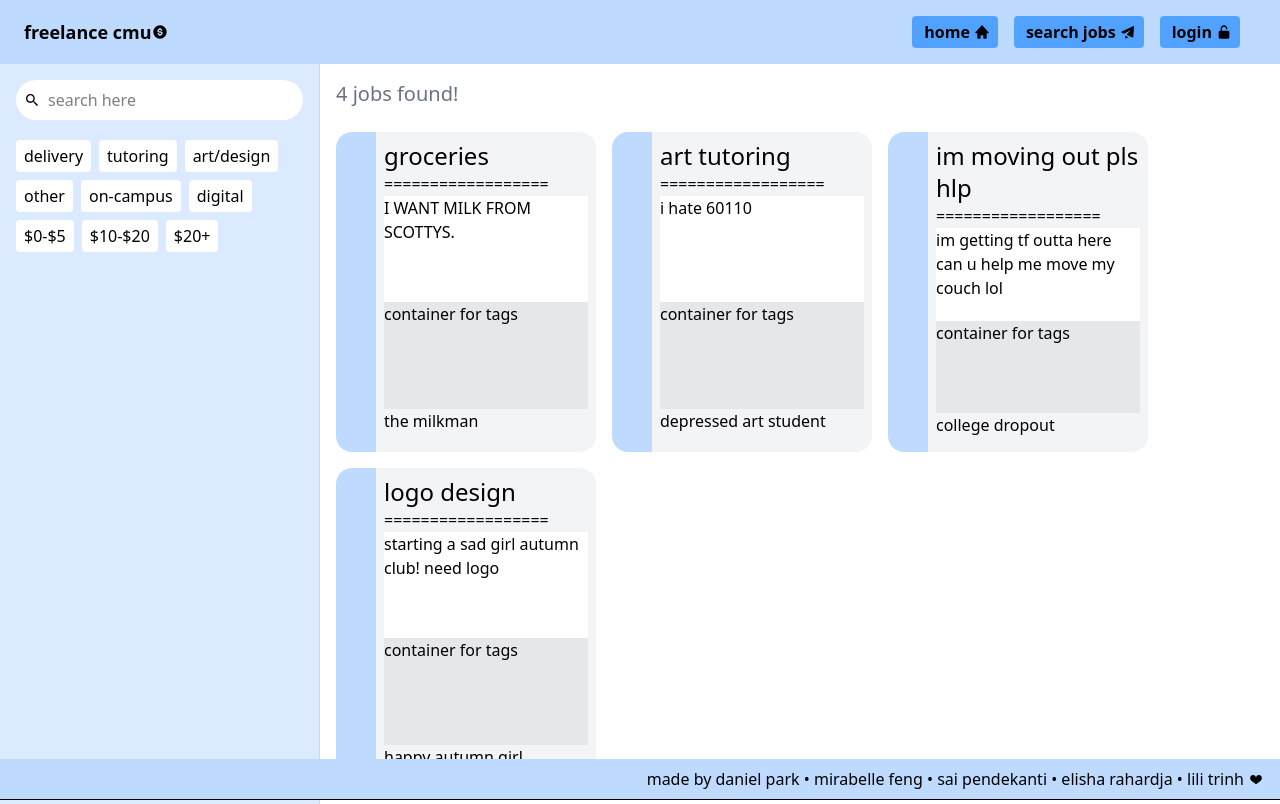
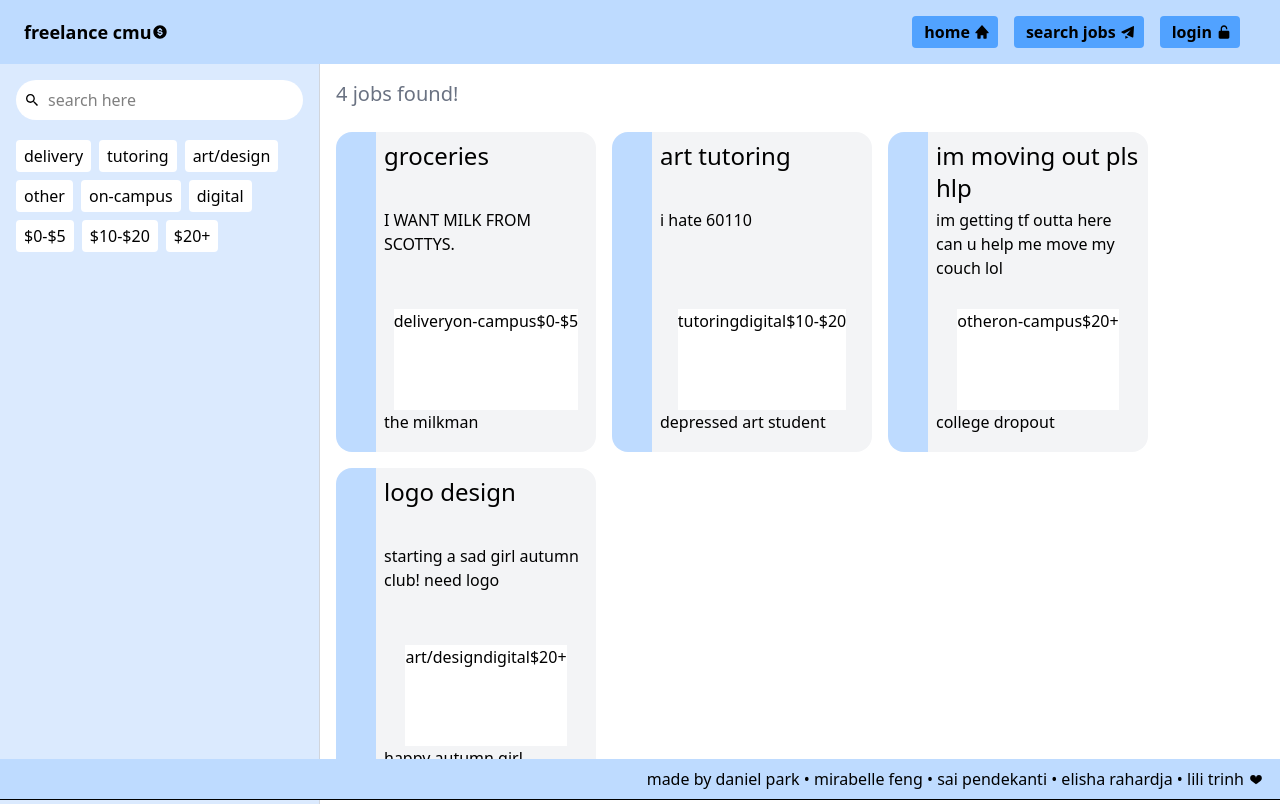
Before and after one commit to scottylabs-labrador/freelance-cmu, a React (Vite) app: page /searchjobs in a window 1280 px wide. Built offline with nearby package versions, Linux system fonts and the light colour scheme.

Commit message:
tags appear on job components

```diff
--- a/src/components/jobbox/JobBox.tsx
+++ b/src/components/jobbox/JobBox.tsx
@@ -2,18 +2,25 @@ interface Props {
   JobTitle: string;
   JobDescription: string;
   JobPoster: string;
+  JobTags: string[];
 }
 
-export default function JobBox({ JobTitle, JobDescription, JobPoster }: Props) {
+export default function JobBox({
+  JobTitle,
+  JobDescription,
+  JobPoster,
+  JobTags,
+}: Props) {
   return (
     <div className="flex flex-row w-65 h-80 rounded-2xl">
       <div className="flex flex-col rounded-l-2xl w-10 h-80 bg-blue-200 "></div>
       <div className="flex flex-col w-55 rounded-r-2xl px-2 py-2 bg-gray-100">
-        <h1 className="text-2xl">{JobTitle}</h1>
-        <p>==================</p>
-        <p className="h-30  bg-white">{JobDescription}</p>
-        <div className="justify-center bg-gray-200 h-30">
-          container for tags
+        <h1 className="text-2xl h-20">{JobTitle}</h1>
+        <p className="h-30">{JobDescription}</p>
+        <div className="justify-center h-30 flex flex-wrap">
+          {JobTags.map((job) => (
+            <p className="bg-white"> {job} </p>
+          ))}
         </div>
         <p className="h-10">{JobPoster}</p>
       </div>
--- a/src/pages/SearchJobs.tsx
+++ b/src/pages/SearchJobs.tsx
@@ -99,6 +99,7 @@ export default function SearchJobs() {
                 JobTitle={job.title}
                 JobDescription={job.description}
                 JobPoster={job.poster}
+                JobTags={job.tags}
               />
             ))
           ) : (
```
